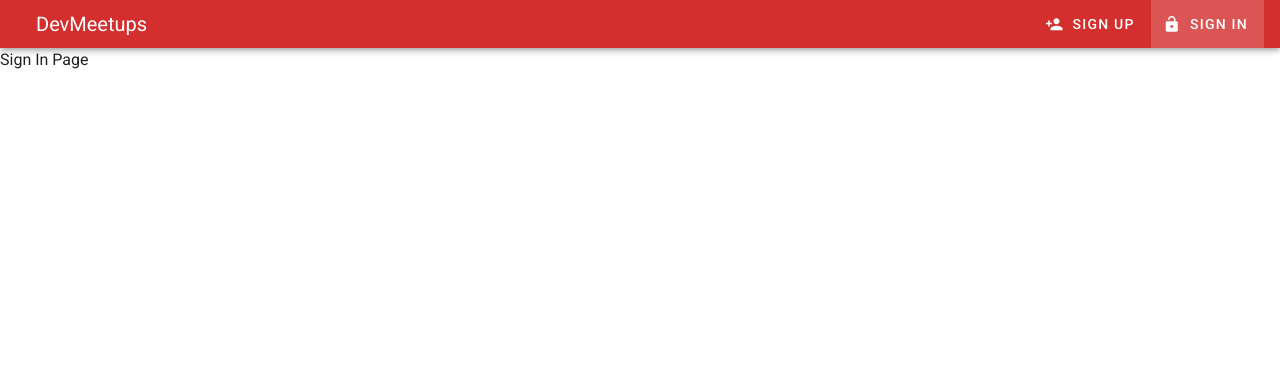
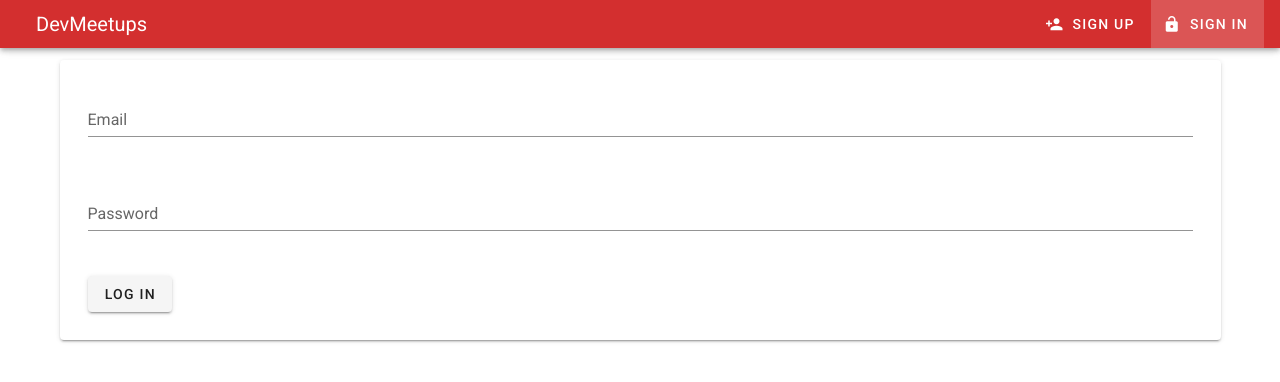
Before and after one commit to karlj38/meetups, a Vue app: page /login in a window 1280 px wide. Shown: the top 382 px of the page. Built offline with nearby package versions, Linux system fonts and the light colour scheme.

Commit message:
add log in

```diff
--- a/src/App.vue
+++ b/src/App.vue
@@ -59,11 +59,10 @@
 export default {
   name: "App",
 
-  components: {},
-
   data: () => ({
     sideNav: false,
   }),
+
   computed: {
     menuItems() {
       let output = [
@@ -101,9 +100,9 @@ export default {
 
       return output;
     },
-  },
-  userAuthenticated() {
-    return this.$store.getters.user;
+    userAuthenticated() {
+      return Boolean(this.$store.getters.user);
+    },
   },
 };
 </script>
--- a/src/components/User/LogIn.vue
+++ b/src/components/User/LogIn.vue
@@ -1,3 +1,76 @@
 <template>
-  <p>Sign In Page</p>
+  <v-container>
+    <v-row>
+      <v-col>
+        <v-card>
+          <v-card-text>
+            <v-container>
+              <v-form @submit.prevent="onLogIn">
+                <v-row>
+                  <v-col>
+                    <v-text-field
+                      v-model="email"
+                      id="email"
+                      label="Email"
+                      name="email"
+                      required
+                      type="email"
+                    />
+                  </v-col>
+                </v-row>
+
+                <v-row>
+                  <v-col>
+                    <v-text-field
+                      v-model="password"
+                      id="password"
+                      label="Password"
+                      name="password"
+                      required
+                      type="password"
+                    />
+                  </v-col>
+                </v-row>
+
+                <v-row>
+                  <v-col>
+                    <v-btn type="submit">Log In</v-btn>
+                  </v-col>
+                </v-row>
+              </v-form>
+            </v-container>
+          </v-card-text>
+        </v-card>
+      </v-col>
+    </v-row>
+  </v-container>
 </template>
+
+<script>
+export default {
+  data() {
+    return {
+      email: "",
+      password: "",
+    };
+  },
+  computed: {
+    user() {
+      return this.$store.getters.user;
+    },
+  },
+  methods: {
+    onLogIn() {
+      this.$store.dispatch("logUserIn", {
+        email: this.email,
+        password: this.password,
+      });
+    },
+  },
+  watch: {
+    user(value) {
+      if (value) this.$router.push("/");
+    },
+  },
+};
+</script>
--- a/src/store/index.js
+++ b/src/store/index.js
@@ -1,6 +1,6 @@
 import Vue from "vue";
 import Vuex from "vuex";
-import { getAuth, createUserWithEmailAndPassword } from "firebase/auth";
+import { getAuth, createUserWithEmailAndPassword, signInWithEmailAndPassword } from "firebase/auth";
 
 Vue.use(Vuex);
 
@@ -47,6 +47,22 @@ export const store = new Vuex.Store({
 
       commit("createMeetup", meetup);
     },
+    logUserIn({ commit }, payload) {
+      const auth = getAuth();
+
+      signInWithEmailAndPassword(auth, payload.email, payload.password)
+      .then(data => {
+        const user = {
+          id: data.user.uid,
+          registeredMeetups: []
+        };
+
+        commit("setUser", user);
+      })
+      .catch(err => {
+        console.log(err);
+      });
+    },
     signUserUp({ commit }, payload) {
       const auth = getAuth();
 
```
